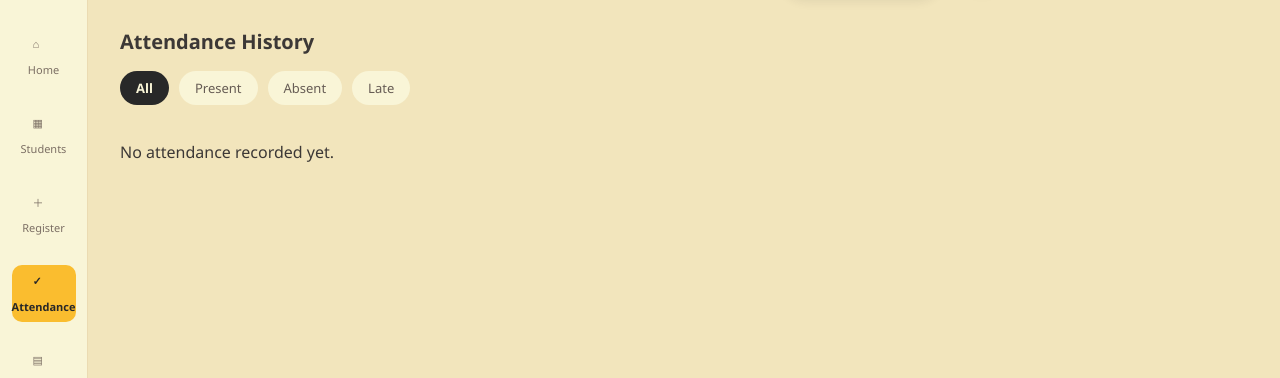
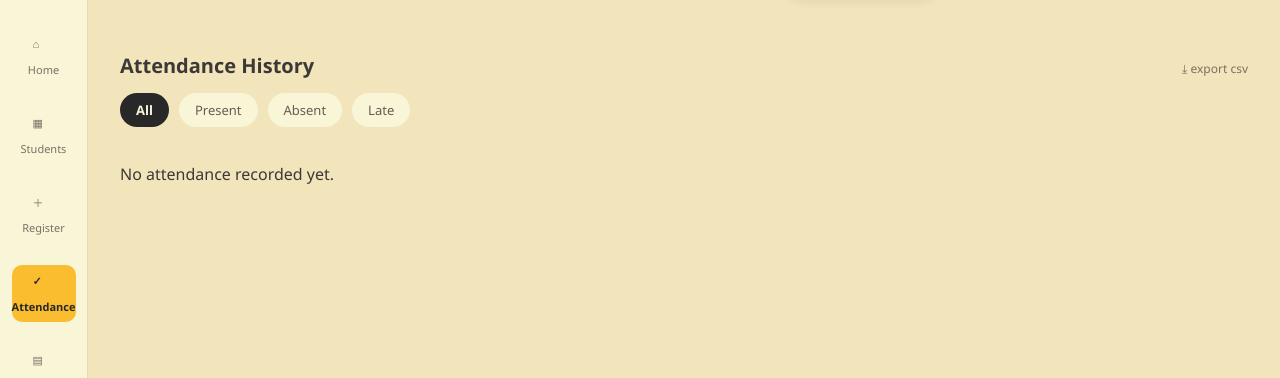
Before and after one commit to bepunpun/attendly, a Flask app: page /attendance in a window 1280 px wide. Shown: the part 76-454 px from the top of the page. Run offline with Flask 3, Linux system fonts and the light colour scheme; data that the repository does not hold is empty.

Commit message:
Add CSV export for attendance records

```diff
--- a/app.py
+++ b/app.py
@@ -1,4 +1,7 @@
-from flask import Flask, flash, jsonify, redirect, render_template, request, url_for
+import csv
+import io
+
+from flask import Flask, Response, flash, jsonify, redirect, render_template, request, url_for
 
 import config
 from core import database
@@ -88,6 +91,23 @@ def reports():
     return render_template("reports.html")
 
 
+@app.route("/attendance/export.csv")
+def export_attendance_csv():
+    records = database.get_attendance_history(limit=5000)
+
+    buffer = io.StringIO()
+    writer = csv.writer(buffer)
+    writer.writerow(["student_id", "name", "program", "timestamp", "status"])
+    for r in records:
+        writer.writerow([r["student_id"], r["name"], r["program"], r["timestamp"], r["status"]])
+
+    return Response(
+        buffer.getvalue(),
+        mimetype="text/csv",
+        headers={"Content-Disposition": "attachment; filename=attendance.csv"},
+    )
+
+
 @app.route("/api/students/<student_id>")
 def api_student_detail(student_id):
     student = database.get_student(student_id)
--- a/templates/attendance.html
+++ b/templates/attendance.html
@@ -2,7 +2,10 @@
 {% block title %}Attendance · RollCall{% endblock %}
 
 {% block content %}
-<h1>Attendance History</h1>
+<div class="section-heading">
+    <h1 style="margin:0;">Attendance History</h1>
+    <a class="more" href="{{ url_for('export_attendance_csv') }}">⤓ export csv</a>
+</div>
 
 <div class="tabs">
     {% for value, label in [("all", "All"), ("present", "Present"), ("absent", "Absent"), ("late", "Late")] %}
```
